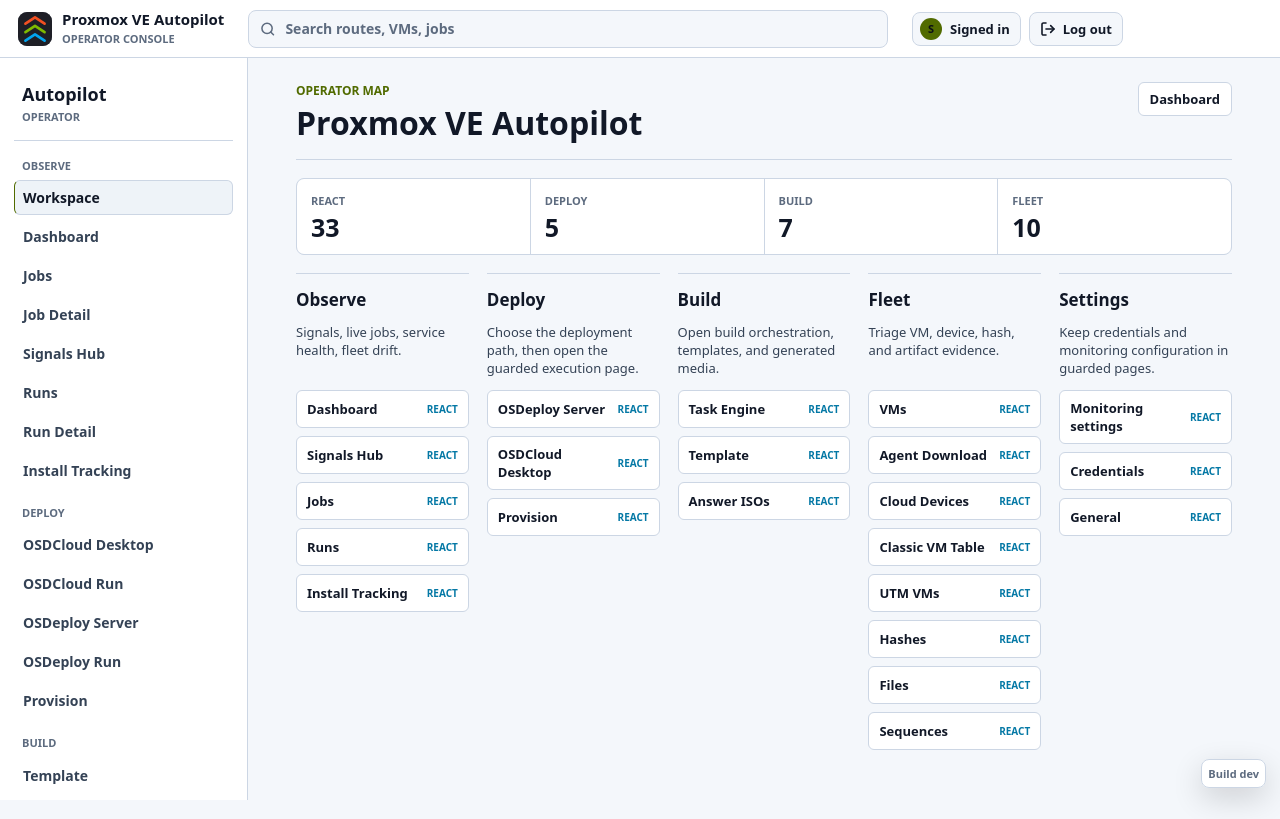
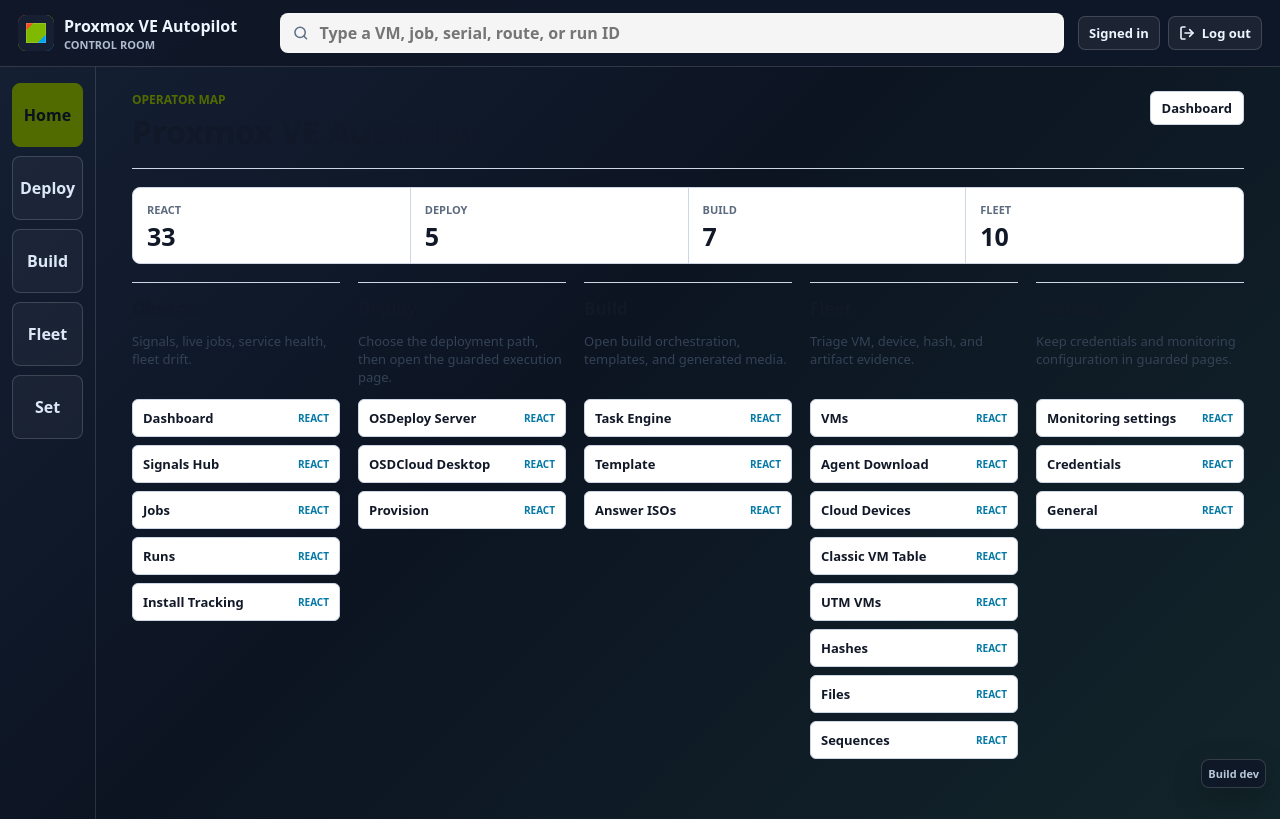
Before and after one commit to adamgell/ProxmoxVEAutopilot, a React (Vite) app in the folder autopilot-proxmox/frontend/: page / in a window 1280 px wide. Built offline with nearby package versions, Linux system fonts and the light colour scheme.

Commit message:
Wire React shell to outcome navigation

```diff
--- a/autopilot-proxmox/frontend/src/components/Shell.tsx
+++ b/autopilot-proxmox/frontend/src/components/Shell.tsx
@@ -1,9 +1,9 @@
-import { useId, useState, type FormEvent, type ReactNode } from "react";
-import { LogOut, Search } from "lucide-react";
+import { useState, type FormEvent, type ReactNode } from "react";
 
 import type { AppBootstrap } from "../contracts";
-import { operatorNavGroups } from "../routes";
-import { formatShortDateTime } from "../viewModels";
+import { resolveCommandTarget } from "../navigation";
+import { modeForPath, operatorModes, routeSearchTargets } from "../routes";
+import { OperatorTopBar, OutcomeModeRail, SystemTray } from "./OutcomeNavigation";
 
 export function OperatorShell({
   bootstrap,
@@ -16,118 +16,35 @@
   readonly socketState?: string | undefined;
   readonly children: ReactNode;
 }) {
-  const buildLabel = bootstrap.buildSha ? `Build ${bootstrap.buildSha}` : "Build unknown";
-  const commandId = useId();
   const [commandQuery, setCommandQuery] = useState("");
-  const routes = operatorNavGroups.flatMap((group) => group.items);
-  const userLabel = bootstrap.userName || bootstrap.userEmail || "Signed in";
+  const activeMode = modeForPath(path);
 
   function submitCommandSearch(event: FormEvent<HTMLFormElement>) {
     event.preventDefault();
-    const query = commandQuery.trim();
-    if (!query) {
-      return;
+    const target = resolveCommandTarget(commandQuery, routeSearchTargets);
+    if (target) {
+      if (/jsdom/iu.test(window.navigator.userAgent)) {
+        window.history.pushState({}, "", target);
+        return;
+      }
+      window.location.assign(target);
     }
-    const normalized = query.toLowerCase();
-    const route = routes.find((item) => item.label.toLowerCase() === normalized)
-      ?? routes.find((item) => item.label.toLowerCase().includes(normalized));
-    if (route) {
-      window.location.assign(route.path);
-      return;
-    }
-    if (/^\d+$/u.test(query)) {
-      window.location.assign(`/react/vms/${query}`);
-      return;
-    }
-    window.location.assign(`/react/vms?search=${encodeURIComponent(query)}`);
   }
 
   return (
-    <div className="workspace">
+    <div className="workspace workspace--outcome">
       <a className="skip-link" href="#react-content">Skip to content</a>
-      <header className="workspace__globalbar" aria-label="Global console status">
-        <a className="workspace__global-brand" href="/react/dashboard" aria-label="Proxmox VE Autopilot dashboard">
-          <span className="workspace__brand-mark" aria-hidden="true">
-            <svg viewBox="0 0 64 64" focusable="false">
-              <rect x="0" y="0" width="64" height="64" rx="12" ry="12" />
-              <g>
-                <polyline className="workspace__brand-mark-red" points="14,22 32,10 50,22" />
-                <polyline className="workspace__brand-mark-green" points="14,38 32,26 50,38" />
-                <polyline className="workspace__brand-mark-blue" points="14,54 32,42 50,54" />
-              </g>
-            </svg>
-          </span>
-          <span>
-            <strong>Proxmox VE Autopilot</strong>
-            <small>Operator console</small>
-          </span>
-        </a>
-        <form className="workspace__command" role="search" onSubmit={submitCommandSearch}>
-          <label className="sr-only" htmlFor={commandId}>Search console</label>
-          <Search aria-hidden="true" focusable="false" size={16} strokeWidth={2.4} />
-          <input
-            id={commandId}
-            type="search"
-            list={`${commandId}-routes`}
-            value={commandQuery}
-            onChange={(event) => {
-              setCommandQuery(event.currentTarget.value);
-            }}
-            placeholder="Search routes, VMs, jobs"
-            aria-label="Search console"
-          />
-          <datalist id={`${commandId}-routes`}>
-            {routes.map((route) => <option key={route.path} value={route.label} />)}
-          </datalist>
-        </form>
-        <div className="workspace__operator">
-          <span className="workspace__user" title={bootstrap.userEmail || userLabel}>
-            <span aria-hidden="true">{userLabel.slice(0, 1).toUpperCase()}</span>
-            <strong>{userLabel}</strong>
-          </span>
-          <a className="workspace__logout" href="/auth/logout" aria-label={`Log out ${userLabel}`}>
-            <LogOut aria-hidden="true" focusable="false" size={16} strokeWidth={2.4} />
-            <span>Log out</span>
-          </a>
-        </div>
-      </header>
-      <aside className="workspace__rail">
-        <a className="workspace__brand" href="/react/dashboard" aria-label="Proxmox VE Autopilot dashboard">
-          <span>Autopilot</span>
-          <small>Operator</small>
-        </a>
-        <nav className="workspace__nav" aria-label="Operator workspace">
-          {operatorNavGroups.map((group) => (
-            <section key={group.label} aria-labelledby={`nav-${group.label.toLowerCase()}`}>
-              <h2 id={`nav-${group.label.toLowerCase()}`}>{group.label}</h2>
-              {group.items.map((item) => (
-                <a
-                  key={item.path}
-                  className={[
-                    item.path === path ? "is-current" : ""
-                  ].filter(Boolean).join(" ")}
-                  href={item.path}
-                  aria-label={item.label}
-                  aria-current={item.path === path ? "page" : undefined}
-                >
-                  <span>{item.label}</span>
-                </a>
-              ))}
-            </section>
-          ))}
-        </nav>
-      </aside>
-
+      <OperatorTopBar
+        bootstrap={bootstrap}
+        query={commandQuery}
+        onQueryChange={setCommandQuery}
+        onSubmit={submitCommandSearch}
+      />
+      <OutcomeModeRail modes={operatorModes} activeMode={activeMode} />
       <div className="workspace__main">
         <main id="react-content" className="workspace__content" tabIndex={-1}>{children}</main>
       </div>
-      <aside className="workspace__system-tray" aria-label="Runtime status">
-        {socketState ? <span className={`socket-state socket-state--${socketState}`}>Live {socketState}</span> : null}
-        <span>{buildLabel}</span>
-        {bootstrap.buildTime ? (
-          <time dateTime={bootstrap.buildTime}>{formatShortDateTime(bootstrap.buildTime)}</time>
-        ) : null}
-      </aside>
+      <SystemTray bootstrap={bootstrap} socketState={socketState} />
     </div>
   );
 }
--- a/autopilot-proxmox/frontend/src/styles.css
+++ b/autopilot-proxmox/frontend/src/styles.css
@@ -93,6 +93,227 @@
   min-height: 100vh;
 }
 
+.workspace--outcome {
+  grid-template-columns: 96px minmax(0, 1fr);
+  background:
+    linear-gradient(135deg, #152034 0, #0c1422 45%, #12252a 100%);
+  color: #edf5ff;
+}
+
+.outcome-topbar {
+  position: sticky;
+  top: 0;
+  z-index: 5;
+  grid-column: 1 / -1;
+  display: grid;
+  grid-template-columns: 248px minmax(280px, 1fr) max-content;
+  gap: 14px;
+  align-items: center;
+  min-height: 66px;
+  padding: 13px 18px;
+  border-bottom: 1px solid rgba(255, 255, 255, 0.14);
+  background: color-mix(in srgb, #0f1828 94%, transparent);
+  backdrop-filter: blur(12px);
+}
+
+.outcome-brand,
+.outcome-operator,
+.outcome-logout,
+.outcome-user {
+  display: inline-flex;
+  align-items: center;
+  min-width: 0;
+}
+
+.outcome-brand {
+  gap: 10px;
+  color: #edf5ff;
+  font-weight: 900;
+  text-decoration: none;
+}
+
+.outcome-brand__mark {
+  width: 36px;
+  height: 36px;
+  flex: 0 0 auto;
+  border-radius: 8px;
+  background:
+    linear-gradient(135deg, #f25022 0 33%, #7fba00 33% 66%, #00a4ef 66%),
+    #172033;
+  box-shadow: inset 0 0 0 8px #172033, inset 0 0 0 9px rgba(255, 255, 255, 0.14);
+}
+
+.outcome-brand strong,
+.outcome-brand small {
+  display: block;
+  overflow: hidden;
+  text-overflow: ellipsis;
+  white-space: nowrap;
+}
+
+.outcome-brand small {
+  color: #aebbd0;
+  font-size: 11px;
+  font-weight: 900;
+  text-transform: uppercase;
+}
+
+.outcome-command {
+  display: flex;
+  gap: 9px;
+  align-items: center;
+  min-width: 0;
+  min-height: 40px;
+  padding: 0 12px;
+  border: 1px solid rgba(255, 255, 255, 0.18);
+  border-radius: 8px;
+  color: #607086;
+  background: rgba(255, 255, 255, 0.96);
+}
+
+.outcome-command input {
+  width: 100%;
+  min-width: 0;
+  border: 0;
+  outline: 0;
+  color: #152033;
+  background: transparent;
+  font: inherit;
+  font-weight: 800;
+}
+
+.outcome-operator {
+  justify-content: flex-end;
+  gap: 8px;
+}
+
+.outcome-user,
+.outcome-logout {
+  min-height: 34px;
+  padding: 0 10px;
+  border: 1px solid rgba(255, 255, 255, 0.16);
+  border-radius: 7px;
+  color: #edf5ff;
+  background: rgba(255, 255, 255, 0.06);
+  font-size: 13px;
+  font-weight: 900;
+  text-decoration: none;
+}
+
+.outcome-logout {
+  gap: 7px;
+}
+
+.outcome-rail {
+  grid-column: 1;
+  grid-row: 2;
+  display: grid;
+  align-content: start;
+  gap: 9px;
+  min-height: calc(100vh - 66px);
+  padding: 16px 12px;
+  border-right: 1px solid rgba(255, 255, 255, 0.13);
+}
+
+.outcome-rail a {
+  display: grid;
+  place-items: center;
+  min-height: 64px;
+  border: 1px solid rgba(255, 255, 255, 0.16);
+  border-radius: 8px;
+  color: #dce8f6;
+  background: rgba(255, 255, 255, 0.04);
+  font-weight: 900;
+  text-decoration: none;
+}
+
+.outcome-rail a:hover,
+.outcome-rail a.is-active {
+  border-color: var(--accent);
+  color: #07111f;
+  background: var(--accent);
+}
+
+.workspace--outcome .workspace__main {
+  grid-column: 2;
+  grid-row: 2;
+}
+
+.workspace--outcome .workspace__content {
+  width: min(1760px, calc(100vw - 120px));
+  color: #edf5ff;
+}
+
+.outcome-system-tray {
+  position: fixed;
+  right: 14px;
+  bottom: 12px;
+  z-index: 6;
+  display: flex;
+  flex-wrap: wrap;
+  justify-content: flex-end;
+  gap: 7px;
+  align-items: center;
+  max-width: min(520px, calc(100vw - 28px));
+  padding: 6px;
+  border: 1px solid rgba(255, 255, 255, 0.16);
+  border-radius: 8px;
+  color: #edf5ff;
+  background: rgba(15, 24, 40, 0.94);
+  box-shadow: 0 10px 30px color-mix(in srgb, #000 24%, transparent);
+  backdrop-filter: blur(10px);
+}
+
+.outcome-system-tray > span,
+.outcome-system-tray > time {
+  color: #b8c7d8;
+  font-size: 11px;
+  font-weight: 900;
+  text-align: right;
+  white-space: nowrap;
+}
+
+@media (max-width: 860px) {
+  .workspace--outcome {
+    grid-template-columns: 1fr;
+  }
+
+  .outcome-topbar {
+    grid-template-columns: 1fr;
+  }
+
+  .outcome-operator {
+    justify-content: flex-start;
+  }
+
+  .outcome-rail {
+    position: sticky;
+    top: 66px;
+    z-index: 4;
+    grid-column: 1;
+    grid-row: auto;
+    grid-template-columns: repeat(5, minmax(0, 1fr));
+    min-height: 0;
+    padding: 10px;
+    border-right: 0;
+    border-bottom: 1px solid rgba(255, 255, 255, 0.13);
+    background: #0f1828;
+  }
+
+  .outcome-rail a {
+    min-height: 44px;
+  }
+
+  .workspace--outcome .workspace__main {
+    grid-column: 1;
+  }
+
+  .workspace--outcome .workspace__content {
+    width: 100%;
+    padding: 18px 14px 42px;
+  }
+}
+
 .sr-only {
   position: absolute;
   width: 1px;
```
Also changed, not shown: 1 other file (tests, documents, lock files or other folders).
